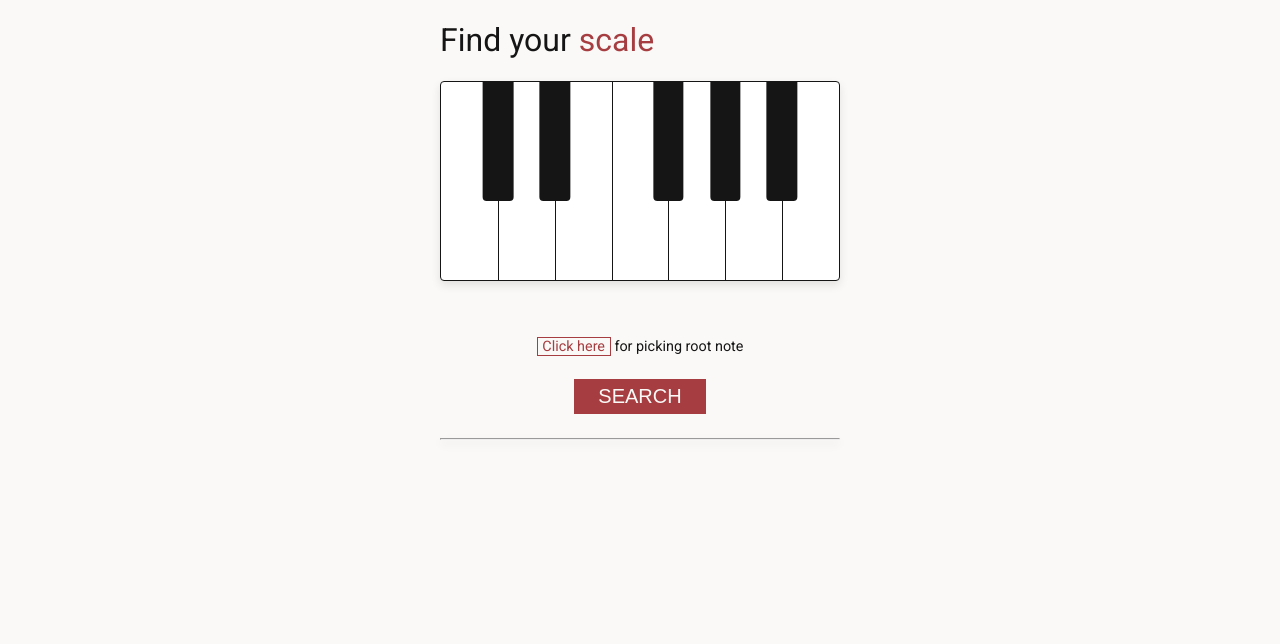
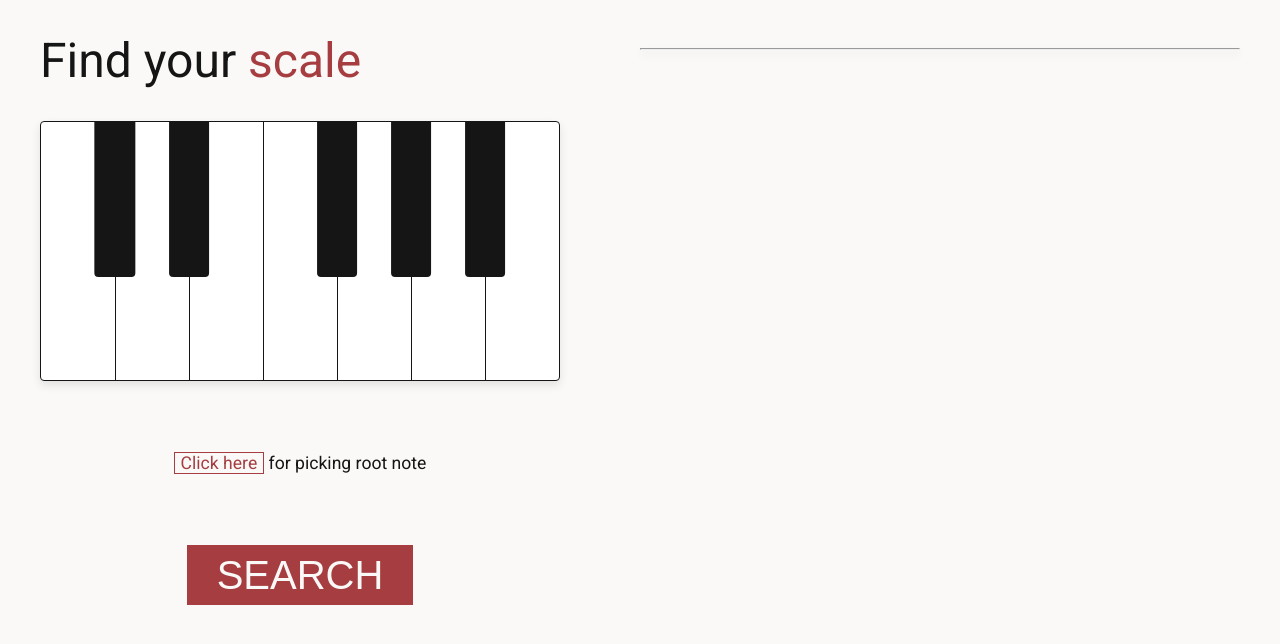
Before and after one commit to bartolliniRx/bartolliniRx.github.io, a plain HTML site: page index.html in a window 1280 px wide. Drawn offline with Linux system fonts and the light colour scheme.

Commit message:
RWD for PC

```diff
--- a/index.html
+++ b/index.html
@@ -4,6 +4,7 @@
         <meta charset="utf-8">
         <title>Scale finder</title>
         <link rel="stylesheet" href="style.css">
+        <link rel="stylesheet" media="(max-height: 70vw)" href="style_pc.css">
     </head>
     <body>
         <main>
@@ -77,8 +78,9 @@
                 </div>
                 <button type="button" class="searchActive">search</button>
             </div>
-            <hr>
+
             <div class="right">
+              <hr>
                 <div class="results">
 
                 </div>
--- /dev/null
+++ b/style_pc.css
@@ -0,0 +1,54 @@
+main
+{
+  width: 100%;
+  height: 100%;
+  display: grid;
+  grid-template-columns: 75vh 1fr;
+}
+.left
+{
+  position: fixed;
+  width: 75vh;
+}
+h1
+{
+    font-size: 6vh;
+}
+.tips
+{
+    width: 100%;
+    text-align: center;
+    font-size: 2.2vh;
+}
+button
+{
+  margin: 12% auto;
+  font-size: 5vh;
+  padding: 1.2% 5%;
+}
+.keyboardBox
+{
+    width: 65vh;
+    height: 32.5vh;
+}
+.right
+{
+  height: 100%;
+  width: calc(100vw - 85vh);
+  margin: 5vh auto auto 80vh;
+}
+hr
+{
+  width: 100%;
+}
+.results
+{
+  font-size: 2.4vh;
+  top: 2.4vh;
+  grid-row-gap: 1.4vh;
+}
+.noteInScale
+{
+    width: 4.2vh;
+    margin-right: 5%;
+}
```
